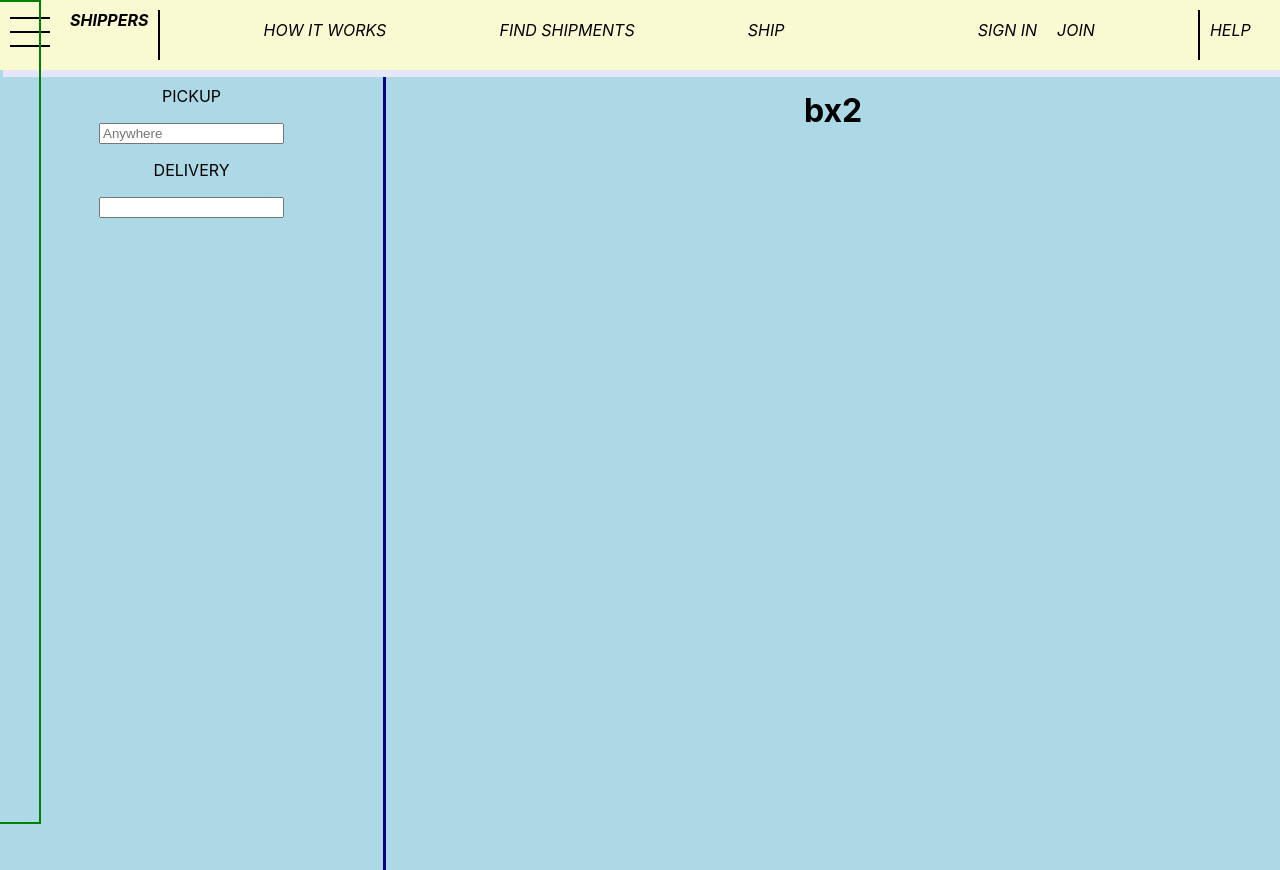
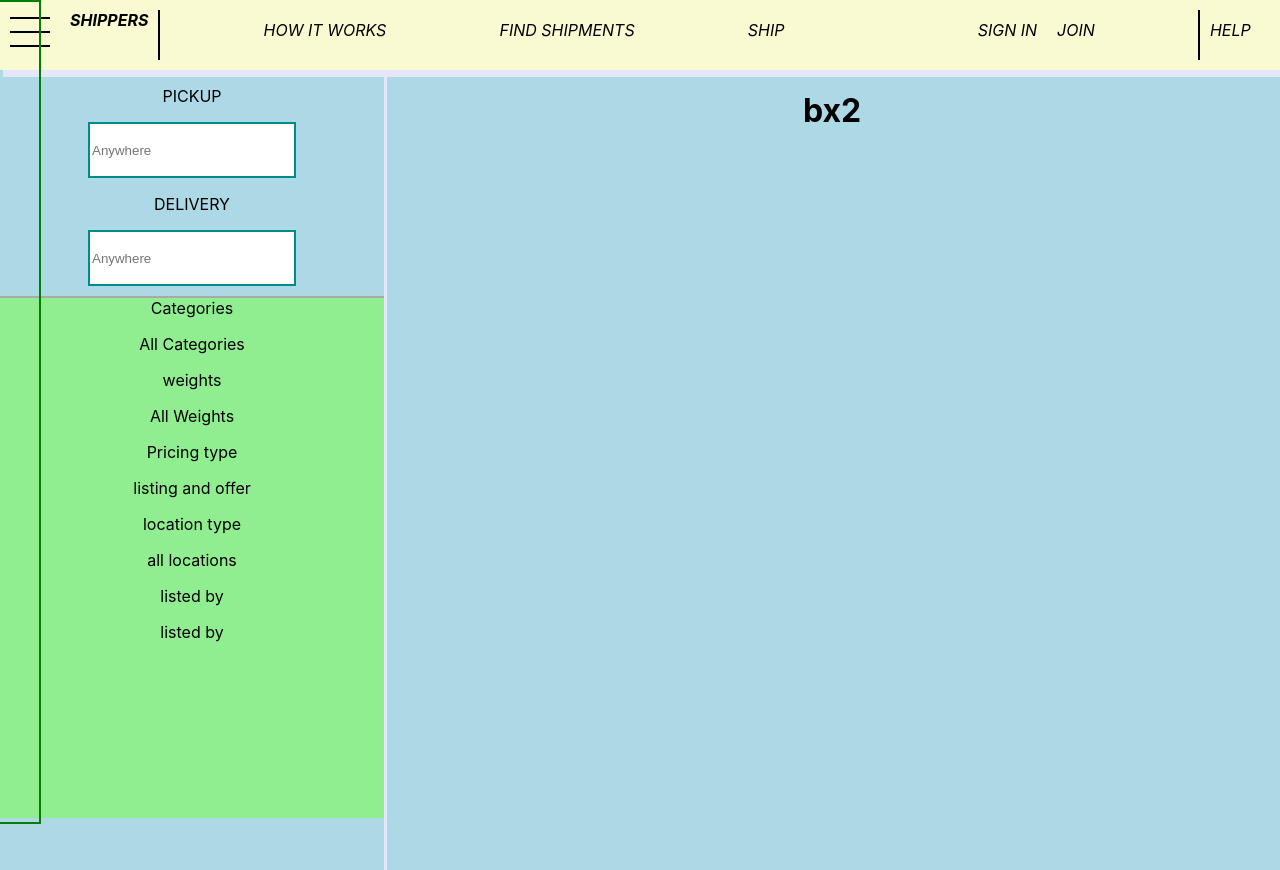
Before and after one commit to hillal20/shippers, a React (Create React App) app: page /find-shipments in a window 1280 px wide. Built offline with nearby package versions, Linux system fonts and the light colour scheme.

Commit message:
find shippments

```diff
--- a/src/css/App.css
+++ b/src/css/App.css
@@ -158,9 +158,23 @@
   background: lightblue;
 }
 .findShipments .box-5 {
-  border-right: 3px solid darkblue;
+  box-shadow: 3px 7px lavender;
   width: 30%;
   height: 100vh;
+}
+.findShipments .box-5 input {
+  width: 200px;
+  height: 50px;
+  border: 2px solid darkcyan;
+}
+.findShipments .box-5 .categories {
+  display: flex;
+  flex-direction: column;
+  flex-wrap: shrink;
+  margin-top: 10px;
+  border-top: 2px solid darkgray;
+  background: lightgreen;
+  height: 65%;
 }
 .findShipments .box-6 {
   width: 70%;
--- a/src/less/App.less
+++ b/src/less/App.less
@@ -177,9 +177,24 @@
   background: lightblue;
 
   .box-5 {
-    border-right: 3px solid darkblue;
+    box-shadow: 3px 7px lavender;
     width: 30%;
     height: 100vh;
+    input {
+      width: 200px;
+      height: 50px;
+      border: 2px solid darkcyan;
+    }
+    .categories {
+      display: flex;
+      flex-direction: column;
+      flex-wrap: shrink;
+
+      margin-top: 10px;
+      border-top: 2px solid darkgray;
+      background: lightgreen;
+      height: 65%;
+    }
   }
   .box-6 {
     width: 70%;
--- a/src/navBar/elements/findShipments/findShipments.js
+++ b/src/navBar/elements/findShipments/findShipments.js
@@ -27,7 +27,34 @@ class FindShipments extends Component {
             onChange={this.addressInfo}
           />
           <p>DELIVERY</p>
-          <input />
+          <input
+            placeholder="Anywhere"
+            name="deliveryAdd"
+            value={this.state.deliveryAdd}
+            onChange={this.addressInfo}
+          />
+          <div className="categories">
+            <div>
+              <p1>Categories</p1>
+              <p>All Categories</p>
+            </div>
+            <div>
+              <p2>weights</p2>
+              <p>All Weights</p>
+            </div>
+            <div>
+              <p3>Pricing type</p3>
+              <p>listing and offer</p>
+            </div>
+            <div>
+              <p3>location type</p3>
+              <p>all locations</p>
+            </div>
+            <div>
+              <p4>listed by</p4>
+              <p>listed by</p>
+            </div>
+          </div>
         </div>
         <div className="box-6">
           {" "}
```
